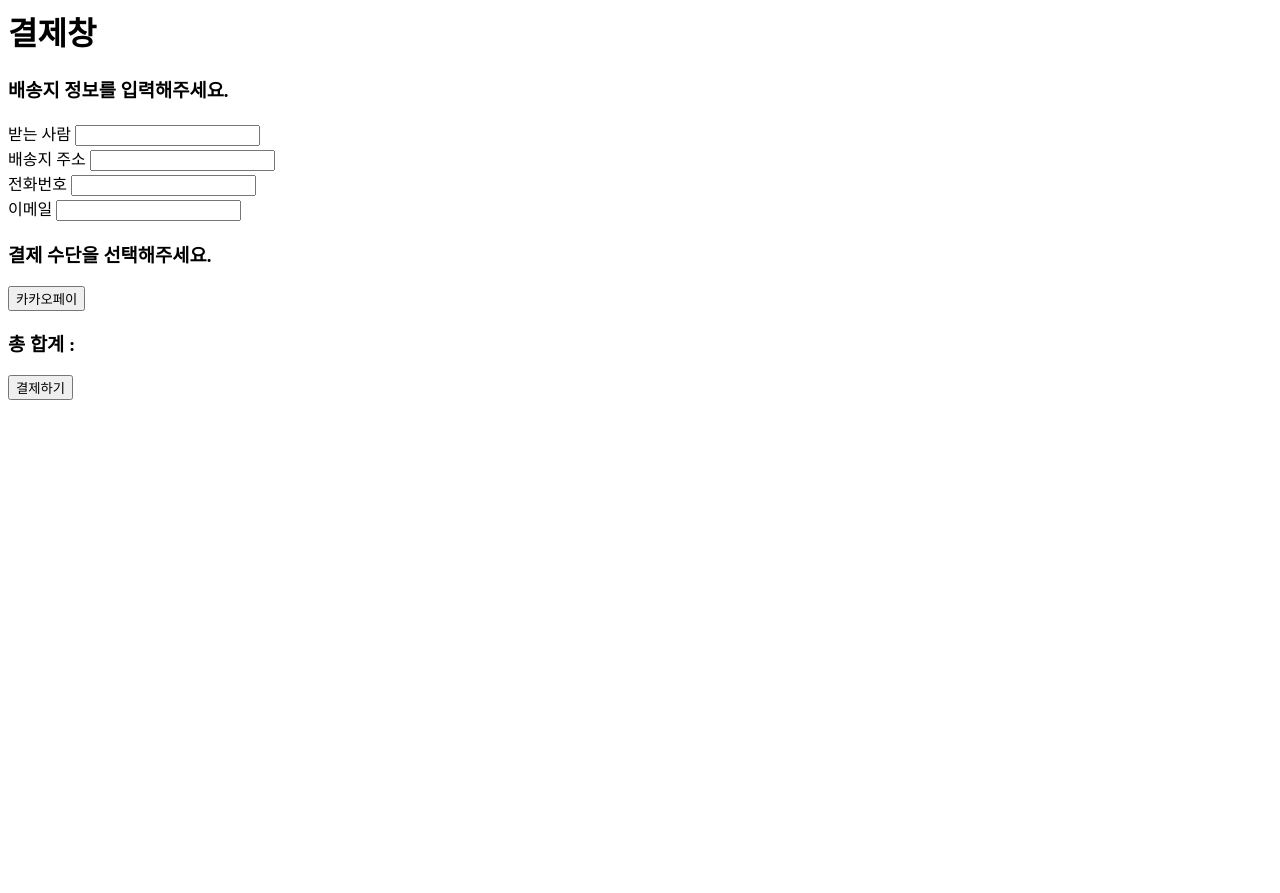
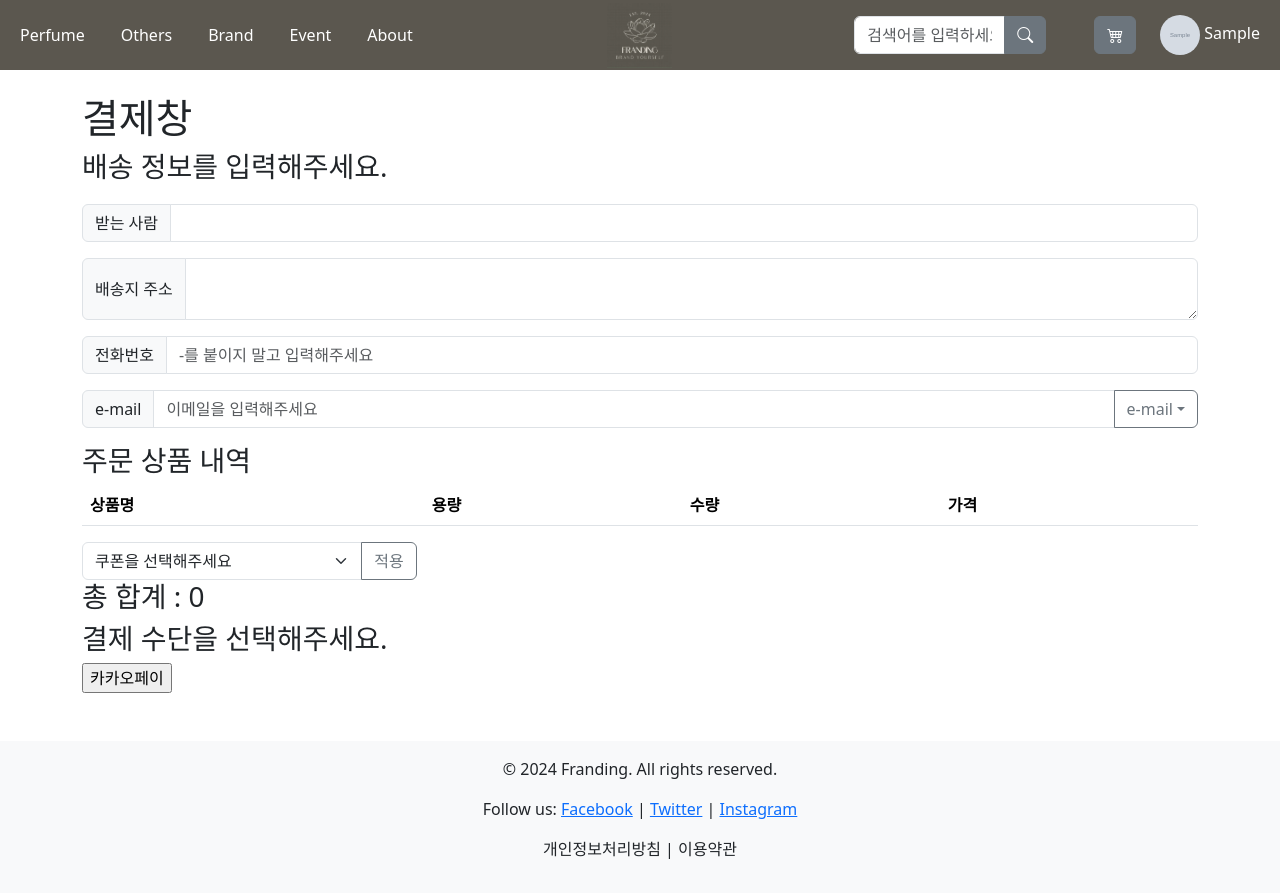
Before and after one commit to choi-jyoon/franding, a Django app: page /payment/ in a window 1280 px wide. Before the commit the page ends 400 px from the top, so only its background shows below. Run offline with Django 5.2, Linux system fonts and the light colour scheme; a user stored in the database is signed in; tables that the repository leaves empty hold one stand-in row (values such as "Sample post"); grey boxes marked "Sample" are stand-in pictures; lists and menus that the app fills with data are empty; parts of the project's set-up code (start-up, migrations or seed data) failed here and were passed over; some libraries are stand-ins or nearby versions.

Commit message:
결제창 템플릿 완성#

```diff
--- a/cart/views.py
+++ b/cart/views.py
@@ -79,7 +79,8 @@ def cart_detail(request, total_price=0):
 
     context = {
         'cart': cart,
-        'total_price': total_price
+        'total_price': total_price,
+
     }
     return render(request, 'cart/cart_detail.html', context)
 
@@ -107,7 +108,6 @@ def accept_ajax(request, total_price=0):
             total_price += (c.item.price * c.amount)
 
 
-
         # 변경된 값을 반환
         context ={
             'new_amount': cart.amount,
--- a/payment/models.py
+++ b/payment/models.py
@@ -1,5 +1,5 @@
 from django.db import models
-from cart.models import Order
+
 # Create your models here.
 
 # payment
--- /dev/null
+++ b/payment/templates/payment/payment_done.html
@@ -0,0 +1 @@
+<h1>이용해 주셔서 감사합니다.</h1>
--- a/payment/templates/payment/payment_info.html
+++ b/payment/templates/payment/payment_info.html
@@ -1,31 +1,87 @@
+{% extends 'base.html' %}
+{% load humanize %}
+{% block content %}
+
 <h1>결제창</h1>
 
-<form action="{% url 'payment:payment_save' %}" method="post">
+<form action="{% url 'payment:payment_done' %}" method="post">
     {% csrf_token %}
-    <div class="Delivery">
-        <h3>배송지 정보를 입력해주세요.</h3>
-        <label for="receiver">받는 사람 </label>
-        <input type="text" id="receiver" name="receiver" value=""><br>
-        <label for="receiver_address">배송지 주소 </label>
-        <input type="text" id="receiver_address" name="receiver_address" value=""><br>
-        <label for="receiver_phone">전화번호 </label>
-        <input type="tel" id="receiver_phone" name="receiver_phone" value=""><br>
-        <label for="receiver_email">이메일 </label>
-        <input type="email" id="receiver_email" name="receiver_email" value=""><br>
+
+    <h3 style="margin-bottom: 20px;">배송 정보를 입력해주세요.</h3>
+    <div class="input-group-delivery_info">
+        <div class="input-group mb-3">
+            <span class="input-group-text" id="basic-addon1">받는 사람</span>
+            <input type="text" class="form-control" aria-label="receiver" aria-describedby="basic-addon1">
         </div>
 
+        <div class="input-group mb-3">
+            <span class="input-group-text">배송지 주소</span>
+            <textarea class="form-control" aria-label="receiver_address"></textarea>
+        </div>
+
+        <div class="input-group mb-3">
+            <span class="input-group-text" id="basic-addon1">전화번호</span>
+            <input type="tel" class="form-control" placeholder="-를 붙이지 말고 입력해주세요" aria-label="phone-number"
+                aria-describedby="basic-addon1">
+        </div>
+
+        <div class="input-group mb-3">
+            <span class="input-group-text" id="basic-addon1">e-mail</span>
+            <input type="email" class="form-control" aria-label="Text input with dropdown button"
+                placeholder="이메일을 입력해주세요">
+            <button class="btn btn-outline-secondary dropdown-toggle" type="button" data-bs-toggle="dropdown"
+                aria-expanded="false">e-mail</button>
+            <ul class="dropdown-menu dropdown-menu-end">
+                <li><a class="dropdown-item" href="#">네이버</a></li>
+                <li><a class="dropdown-item" href="#">다음</a></li>
+                <li><a class="dropdown-item" href="#">구글</a></li>
+            </ul>
+        </div>
+
+        <table class="table">
+            <h3>주문 상품 내역</h3>
+            <thead>
+                <tr>
+
+                    <th scope="col">상품명</th>
+                    <th scope="col">용량</th>
+                    <th scope="col">수량</th>
+                    <th scope="col">가격</th>
+                </tr>
+            </thead>
+
+            <tbody>
                 {% for items in item_list %}
-    <div class="item_list">
-        <h3>주문 상품 내역</h3>
+                <tr>
+                    <td>{{ items }}</td>
+                    <td>{{ items.item.size.ml }}ml</td>
+                    <td>{{ items.amount }}</td>
+                    <td>{{ items.sub_total|intcomma }}원</td>
+                </tr>
+
+                {% endfor %}
+            </tbody>
+        </table>
+
+
+        <div class="input-group" style='width: 30%;'>
+            <select class="form-select" id="inputGroupSelect04" aria-label="Example select with button addon">
+                <option selected>쿠폰을 선택해주세요</option>
+                <option value="1">10% 할인권</option>
+                <option value="2">20% 할인권</option>
+                <option value="3">30% 할인권</option>
+            </select>
+            <button class="btn btn-outline-secondary" type="button">적용</button>
         </div>
-    {% endfor %}
+
+
+        <h3>총 합계 : {{total_price|intcomma}}</h3>
 
         <div class="Payment">
             <h3>결제 수단을 선택해주세요.</h3>
             <input type="hidden" name="payment_method" value="">
             <input type="submit" value="카카오페이">
         </div>
-
-    <h3>총 합계 : </h3>
-    <input type="submit" value="결제하기">
+    </div>
 </form>
+{% endblock %}
--- a/payment/urls.py
+++ b/payment/urls.py
@@ -1,10 +1,12 @@
 from django.urls import path, include
-from .views import payment_save, PaymentListView
+from .views import payment_list, PaymentDoneView
+
 
 app_name = 'payment'
 
 urlpatterns = [
     # Add your URL patterns here
-    path('', PaymentListView.as_view(), name='payment_list'),
-    path('payment_save/', payment_save, name='payment_save'),
+    path('', payment_list, name='payment_list'),
+    path('payments/', include('payments.urls')),
+    path('payment_done/', PaymentDoneView.as_view(), name='payment_done')
 ]
--- a/payment/views.py
+++ b/payment/views.py
@@ -1,26 +1,26 @@
 from django.shortcuts import render
 from django.views.generic import TemplateView
-# from .models import Cart
+from cart.models import Cart
+
+
 
 
 # Create your views here.
-class PaymentListView(TemplateView):
+def payment_list(request, total_price=0):
     template_name = 'payment/payment_info.html'
-
-    def get_context_data(self, **kwargs):
-        context = super().get_context_data(**kwargs)
-        # context['item_list'] = Order.objects.all()
-        return context
+    item_list = Cart.objects.filter(user=request.user, status=False).order_by('user', '-status', '-id')
 
 
-def payment_save(request):
+    for c in item_list:
+        total_price += (c.item.price * c.amount)
 
-    # 결제 정보를 입력하는 템플릿 만들기
-    # 템플릿에서 결제 정보를 가져오기
-    # 결제 정보를 데이터베이스에 저장하기
-    # 결제 정보 저장 후 결제 완료 페이지로 이동하기
-    # 결제 완료 페이지에서 결제 정보 보여주기, 결제 취소하기, 배송 정보 확인하기, Q&A 게시판으로 이동하기
-    if request.method == 'POST':
-        pass
+    context = {
+            'item_list': item_list,
+            'total_price': total_price
+    }
 
-# Create your views here.
+    return render(request, template_name, context)
+
+
+class PaymentDoneView(TemplateView):
+    template_name = 'payment/payment_done.html'
```
Also changed, not shown: cart/models.py (+6 -13 lines), config/settings.py (+2 -9 lines), payment/README.md. Lines whose indentation alone changed are shown as unchanged.
